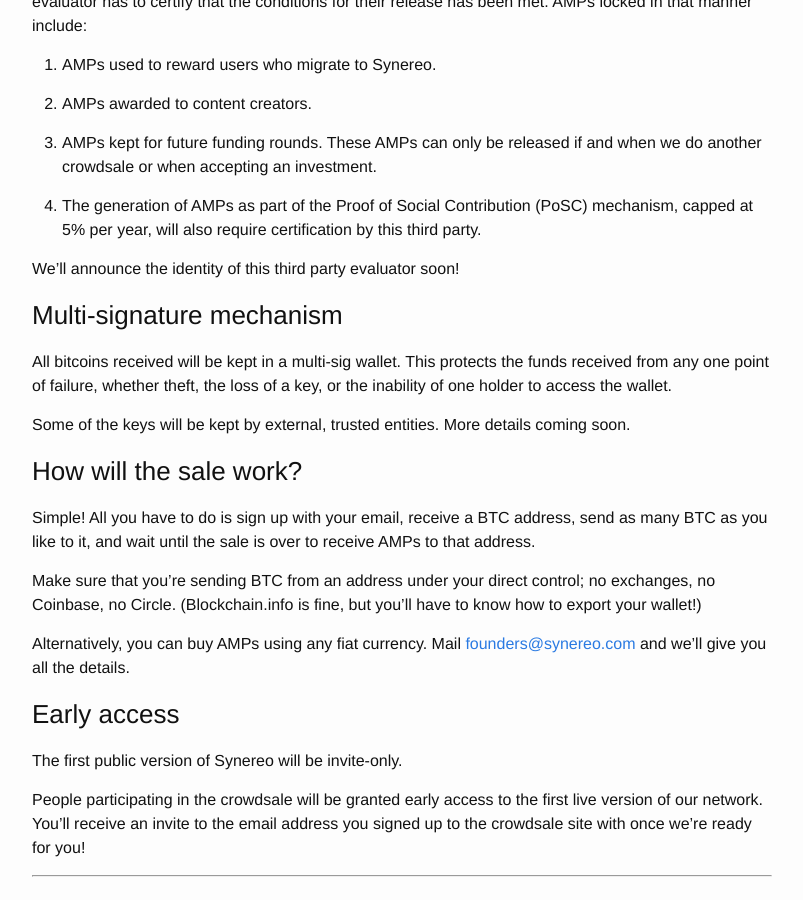
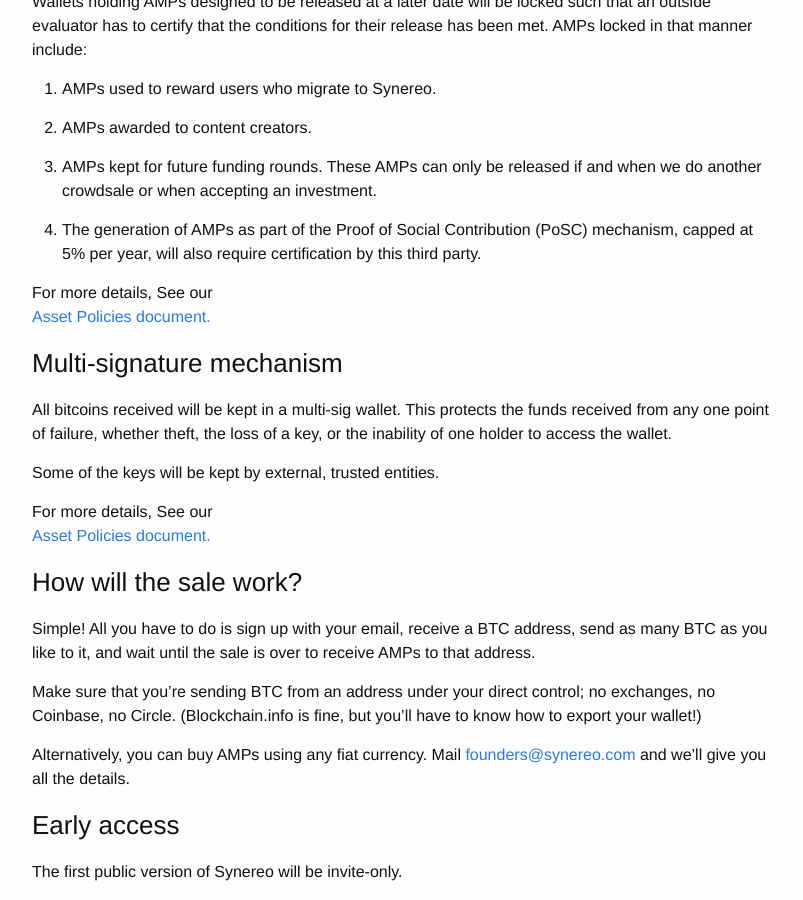
Before and after one commit to synereo/blog.synereo.com, a Jekyll site: the page built from _posts/2015-03-18-crowdsale.markdown, in a window 1280 px wide and 900 px high, scrolled down 5010 px. Shown: the whole window, without its empty margins (238-1041 px from the left). Built offline with Jekyll 4.4.1, drawn with Linux system fonts in a browser that asks for light colours; a script that is not in the unit is left out; some of the changed text lies outside the part shown.

Commit message:
Update 2015-03-18-crowdsale.markdown

```diff
--- a/_posts/2015-03-18-crowdsale.markdown
+++ b/_posts/2015-03-18-crowdsale.markdown
@@ -65,7 +65,7 @@
 
 The crowdsale starts on **March 23rd, 8:00 PM GMT**.
 
-We are taking great care to secure and safeguard all funds in our hands. See our [Asset Policies document here.](https://docs.google.com/document/d/1zLBm8OHt5-81flihJ6iSKEm0WbRa6FL0mJ5ivBN34Po/edit?userstoinvite=greg@synereo.com&actionButton=1#){: style="display: block; text-align: left;"}
+We are taking great care to secure and safeguard all funds in our hands. As well, AMP wallet use must receive external approval from a trustee. See our [Asset Policies document here.](https://docs.google.com/document/d/1zLBm8OHt5-81flihJ6iSKEm0WbRa6FL0mJ5ivBN34Po/edit?userstoinvite=greg@synereo.com&actionButton=1#){: style="display: block; text-align: left;"}
 
 
 ### How many AMPs are sold in this crowdsale?
@@ -144,13 +144,15 @@
 
 4. The generation of AMPs as part of the Proof of Social Contribution (PoSC) mechanism, capped at 5% per year, will also require certification by this third party.
 
-We’ll announce the identity of this third party evaluator soon!
+For more details, See our [Asset Policies document.](https://docs.google.com/document/d/1zLBm8OHt5-81flihJ6iSKEm0WbRa6FL0mJ5ivBN34Po/edit?userstoinvite=greg@synereo.com&actionButton=1#){: style="display: block; text-align: left;"}
 
 ### Multi-signature mechanism
 
 All bitcoins received will be kept in a multi-sig wallet. This protects the funds received from any one point of failure, whether theft, the loss of a key, or the inability of one holder to access the wallet.
 
-Some of the keys will be kept by external, trusted entities. More details coming soon.
+Some of the keys will be kept by external, trusted entities.
+
+For more details, See our [Asset Policies document.](https://docs.google.com/document/d/1zLBm8OHt5-81flihJ6iSKEm0WbRa6FL0mJ5ivBN34Po/edit?userstoinvite=greg@synereo.com&actionButton=1#){: style="display: block; text-align: left;"}
 
 ### How will the sale work?
 
```
